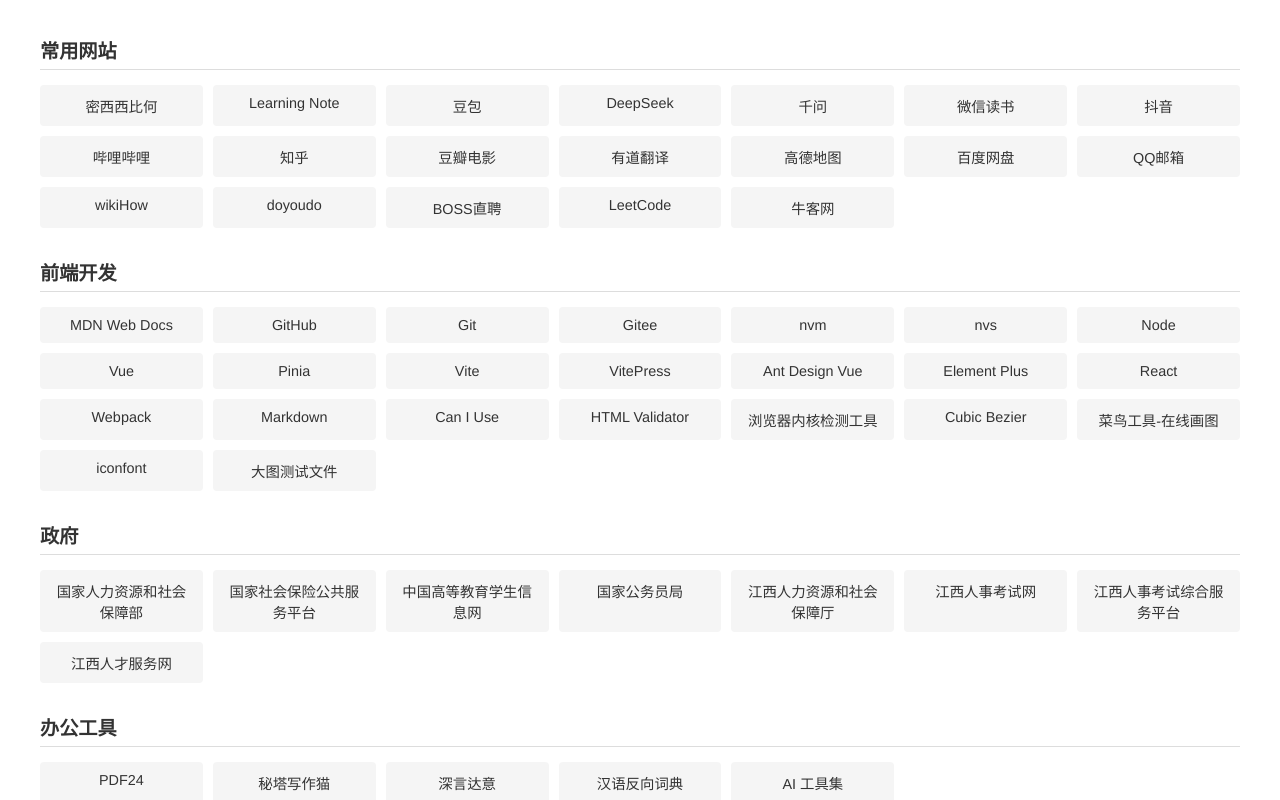
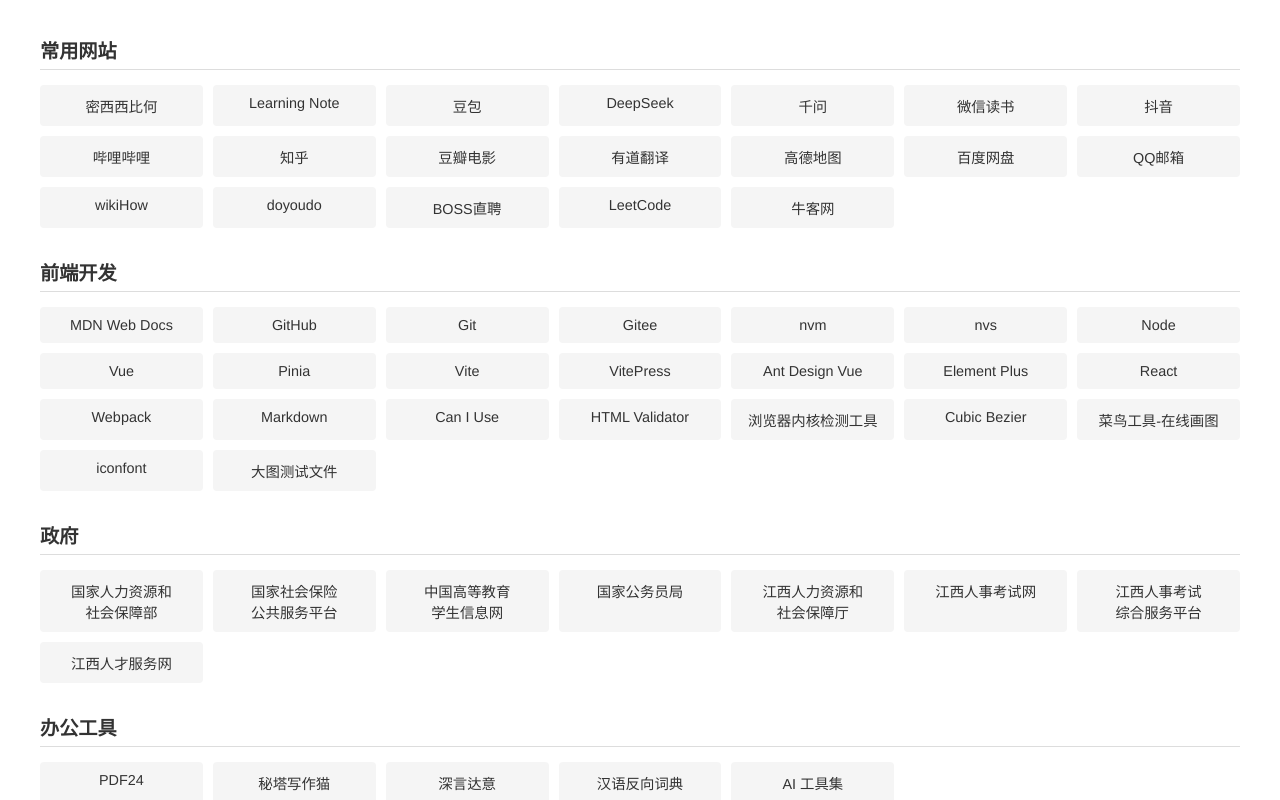
Before and after one commit to mxxbh/yPage-links, a Vue app: page / in a window 1280 px wide. Shown: the top 800 px of the page. Built offline with nearby package versions, Linux system fonts and the light colour scheme.

Commit message:
fix: 优化文本换行显示

```diff
--- a/src/components/Links.vue
+++ b/src/components/Links.vue
@@ -20,7 +20,7 @@
 
 <script setup lang="ts">
 // @ts-ignore
-import linksData from '../data/links'
+import linksData from "../data/links";
 </script>
 
 <style scoped>
@@ -59,6 +59,8 @@
   text-align: center;
   transition: background-color 0.2s;
   font-size: 0.9rem;
+  word-break: keep-all;
+  overflow-wrap: break-word;
 }
 
 .link-item:hover {
--- a/src/data/links.js
+++ b/src/data/links.js
@@ -45,9 +45,9 @@
         { name: "Markdown", url: "https://www.markdownguide.org/" },
         { name: "Can I Use", url: "https://caniuse.com/" },
         { name: "HTML Validator", url: "https://validator.w3.org/#validate_by_input" },
-        { name: "浏览器内核检测工具", url: "https://ie.icoa.cn/" },
+        { name: "浏览器内核\u200B检测工具", url: "https://ie.icoa.cn/" },
         { name: "Cubic Bezier", url: "https://cubic-bezier.com/" },
-        { name: "菜鸟工具-在线画图", url: "https://www.jyshare.com/more/shapefly-diagram/" },
+        { name: "菜鸟工具-\u200B在线画图", url: "https://www.jyshare.com/more/shapefly-diagram/" },
         { name: "iconfont", url: "https://www.iconfont.cn/" },
         { name: "大图测试文件", url: "https://www.eso.org/public/germany/images/eso1242a/" },
       ],
@@ -55,13 +55,13 @@
     {
       title: "政府",
       items: [
-        { name: "国家人力资源和社会保障部", url: "http://www.mohrss.gov.cn/" },
-        { name: "国家社会保险公共服务平台", url: "https://si.12333.gov.cn/osptb/index.html#/index" },
-        { name: "中国高等教育学生信息网", url: "https://www.chsi.com.cn/" },
+        { name: "国家人力资源和\u200B社会保障部", url: "http://www.mohrss.gov.cn/" },
+        { name: "国家社会保险\u200B公共服务平台", url: "https://si.12333.gov.cn/osptb/index.html#/index" },
+        { name: "中国高等教育\u200B学生信息网", url: "https://www.chsi.com.cn/" },
         { name: "国家公务员局", url: "http://bm.scs.gov.cn/pp/gkweb/core/web/ui/business/home/gkhome.html" },
-        { name: "江西人力资源和社会保障厅", url: "https://rst.jiangxi.gov.cn/" },
+        { name: "江西人力资源和\u200B社会保障厅", url: "https://rst.jiangxi.gov.cn/" },
         { name: "江西人事考试网", url: "http://www.jxpta.com/" },
-        { name: "江西人事考试综合服务平台", url: "https://pta.jxhrss.gov.cn/#/home" },
+        { name: "江西人事考试\u200B综合服务平台", url: "https://pta.jxhrss.gov.cn/#/home" },
         { name: "江西人才服务网", url: "https://www.jxrcfw.com/" },
       ],
     },
```
